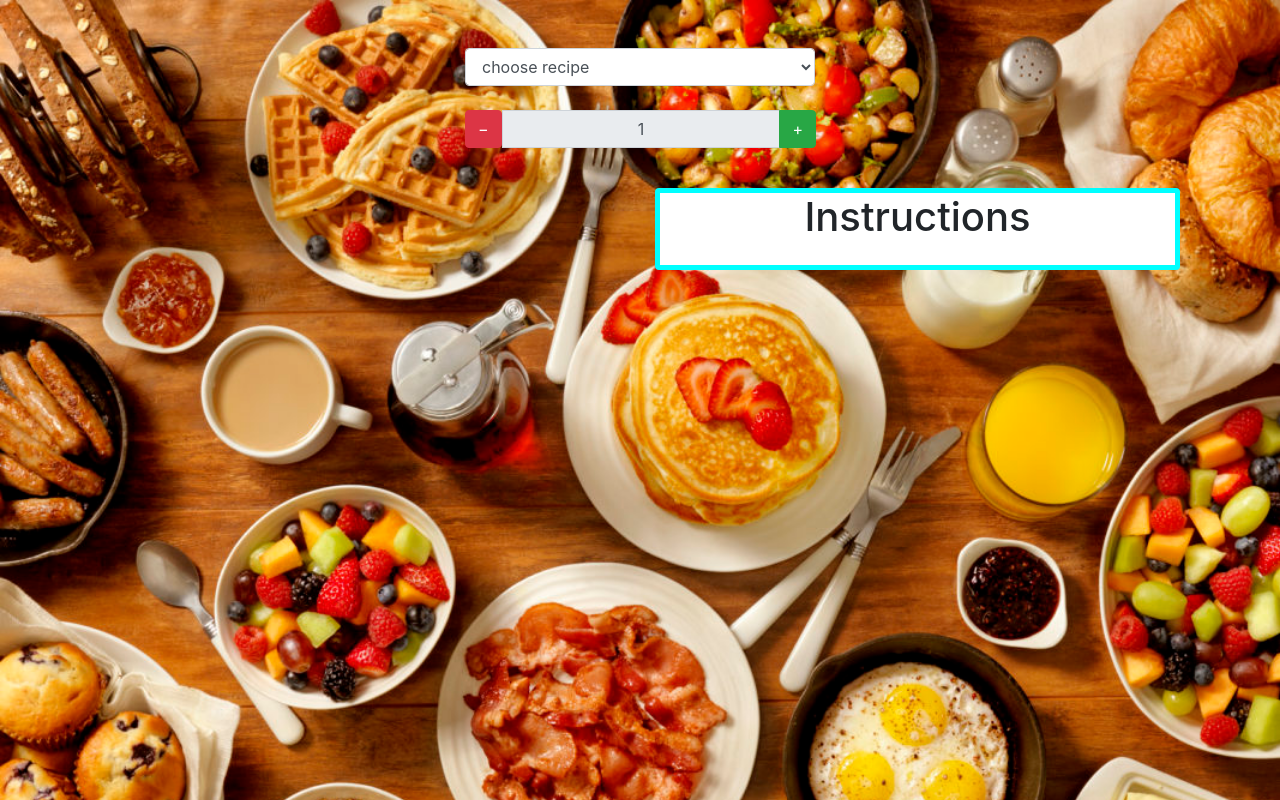
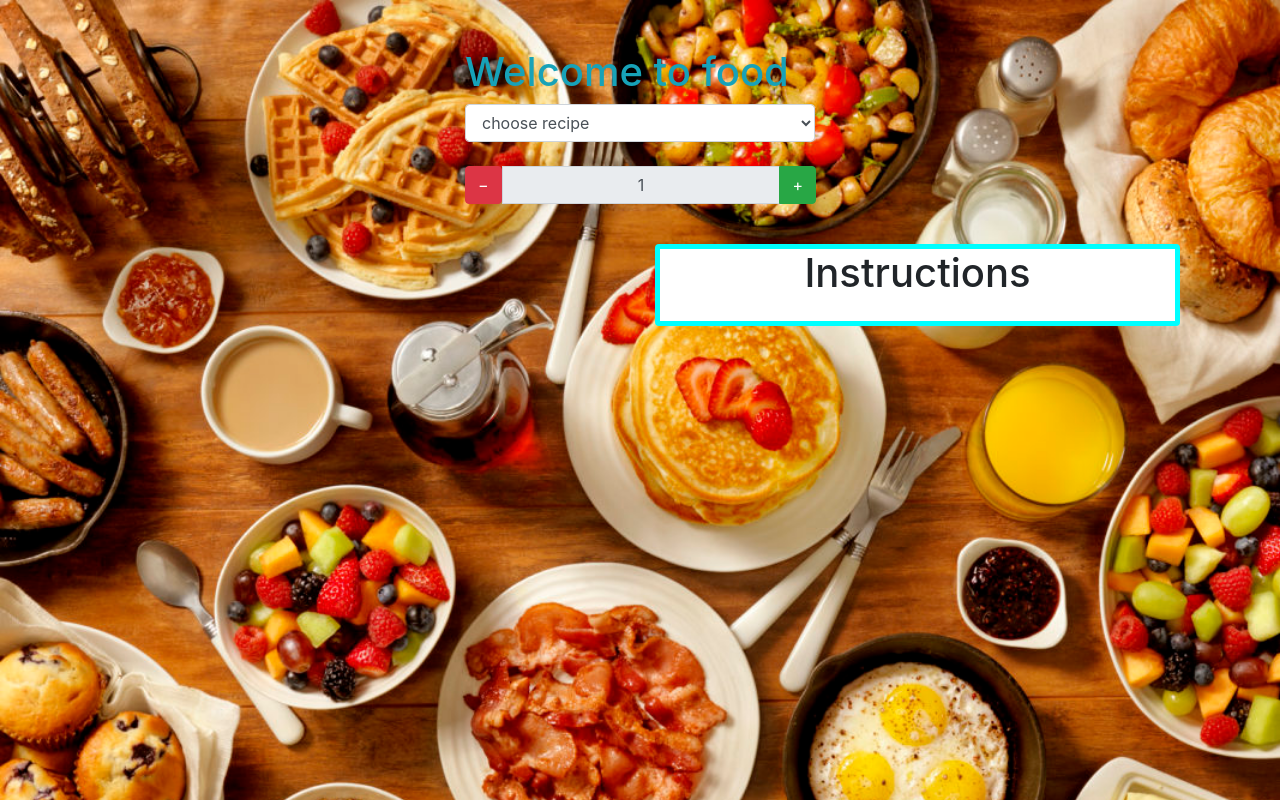
Before and after one commit to SreynetHak0506/project_jquery, a plain HTML site: page index.html in a window 1280 px wide. Drawn offline with Linux system fonts and the light colour scheme; no server answers.

Commit message:
new project

```diff
--- a/index.html
+++ b/index.html
@@ -6,15 +6,18 @@
     <meta name="viewport" content="width=device-width, initial-scale=1.0">
     <meta http-equiv="X-UA-Compatible" content="ie=edge">
     <title>PROJECT JAVA FRAMEWORK</title>
+    <link rel = "icon" href =  "image/pnc.png"
+        type = "image/x-icon">
     <link rel="stylesheet" href="css/bootstrap.min.css">
 
 </head>
 
-<body background="image/fathers-day-breakfast-ideas-1559577112 (1).jpg" style="background-size: cover;">
+<body background="image/food.jpg" style="background-size: cover;">
     <div class="container mt-5">
         <div class="row">
             <div class="col-4"></div>
             <div class="col-4">
+                <h1 class="text-info">Welcome to food</h1>
                 <select id="select" class="form-control">
                     <option value="" disabled selected>choose recipe</option>
                 </select>
```
Also changed, not shown: image/food.jpg (renamed from image/fathers-day-breakfast-ideas-1559577112 (1).jpg), image/pnc.png (added).
